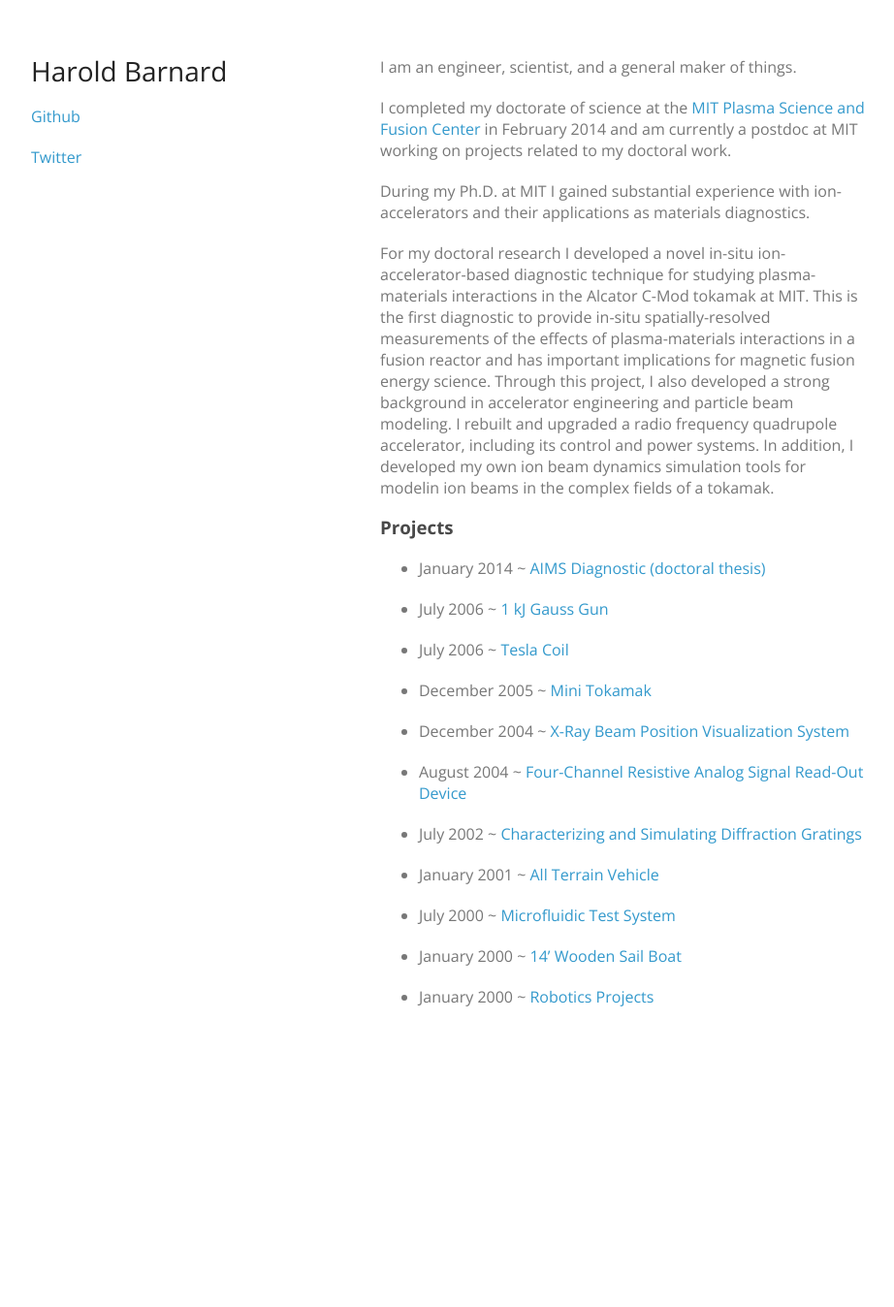
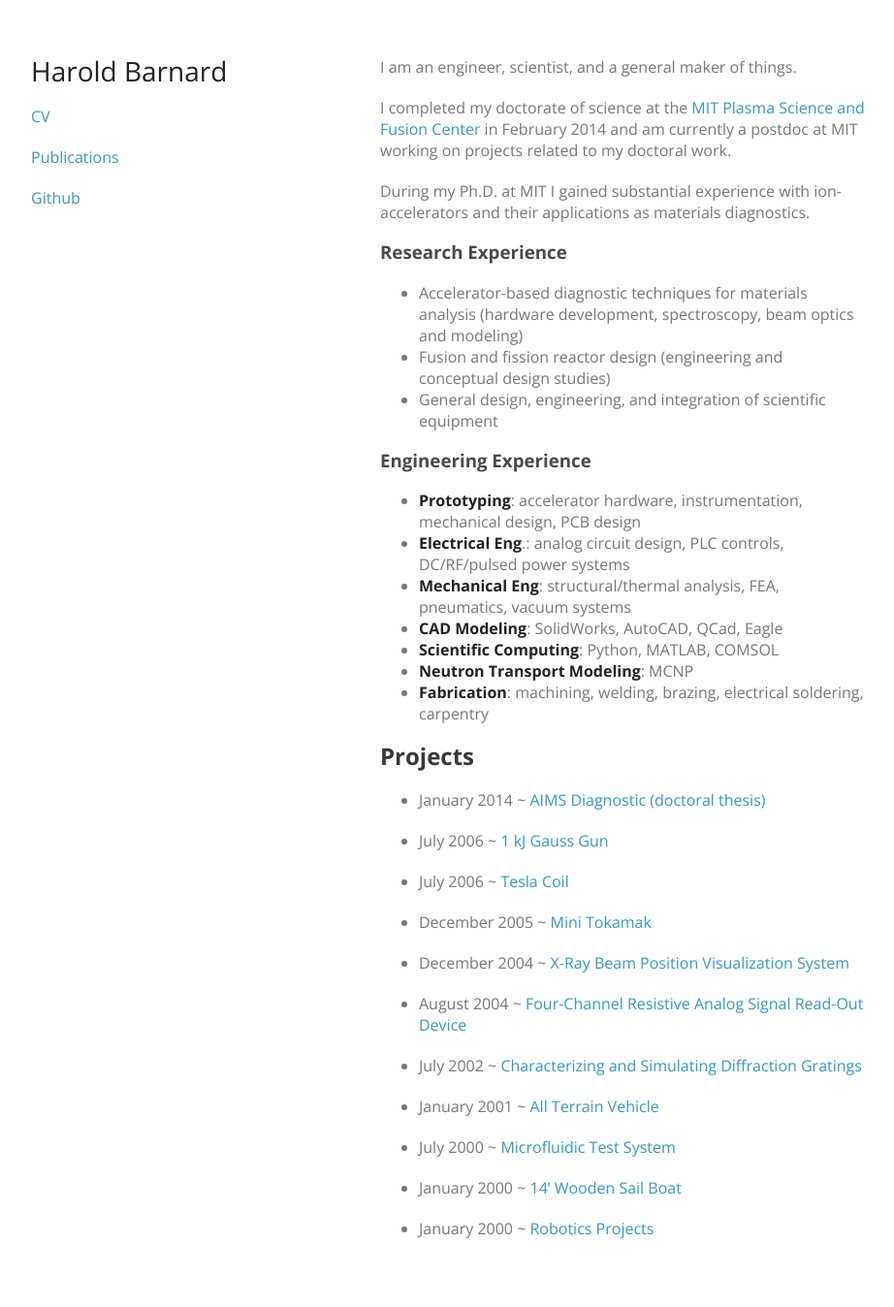
Before and after one commit to hbar/hbar.github.io, a Jekyll site: the page built from index.md, in a window 1280 px wide. Shown: the whole page at 97% size, without its empty margins (178-1100 px from the left). Built offline with Jekyll 4.4.1, drawn with Linux system fonts in a browser that asks for light colours; before the commit the page ends 1109 px from its top, so only the background shows below that.

Commit message:
some revamping of main page

```diff
--- a/_layouts/default.html
+++ b/_layouts/default.html
@@ -17,8 +17,9 @@
       <header>
         <h1><a href="/">Harold Barnard</a></h1>
 
+        <p class="view"><a href="/images/harold-barnard-cv.pdf">CV</a></p>
+        <p class="view"><a href="/pages/publications">Publications</a></p>
         <p class="view"><a href="https://github.com/hbar">Github</a></p>
-        <p class="view"><a href="https://twitter.com/haroldrobot">Twitter</a></p>
 
       </header>
       <section>
--- a/index.md
+++ b/index.md
@@ -11,16 +11,24 @@ in February 2014 and am currently a postdoc at MIT working on projects related t
 <p>During my Ph.D. at MIT I gained substantial experience with ion-accelerators and their
 applications as materials diagnostics.</p>
 
-<p>For my doctoral research I developed a novel in-situ ion-accelerator-based diagnostic technique for
-studying plasma-materials interactions in the Alcator C-Mod tokamak at MIT. This is the first
-diagnostic to provide in-situ spatially-resolved measurements of the effects of plasma-materials
-interactions in a fusion reactor and has important implications for magnetic fusion energy science.
-Through this project, I also developed a strong background in accelerator engineering and particle
-beam modeling. I rebuilt and upgraded a radio frequency quadrupole accelerator, including its control
-and power systems. In addition, I developed my own ion beam dynamics simulation tools for modelin
-ion beams in the complex fields of a tokamak.</p>
+### Research Experience
 
-### Projects
+- Accelerator-based diagnostic techniques for materials analysis (hardware development,
+spectroscopy, beam optics and modeling)
+- Fusion and fission reactor design (engineering and conceptual design studies)
+- General design, engineering, and integration of scientific equipment
+
+### Engineering Experience
+
+- **Prototyping**: accelerator hardware, instrumentation, mechanical design, PCB design
+- **Electrical Eng**.: analog circuit design, PLC controls, DC/RF/pulsed power systems
+- **Mechanical Eng**: structural/thermal analysis, FEA, pneumatics, vacuum systems
+- **CAD Modeling**: SolidWorks, AutoCAD, QCad, Eagle
+- **Scientific Computing**: Python, MATLAB, COMSOL
+- **Neutron Transport Modeling**: MCNP
+- **Fabrication**: machining, welding, brazing, electrical soldering, carpentry
+
+## Projects
 {% for post in site.posts %}
-- {{ post.date | date: '%B %Y' }} <span class="separator">~</span> [{{ post.title }}]({{ post.url }})
+  - {{ post.date | date: '%B %Y' }} <span class="separator">~</span> [{{ post.title }}]({{ post.url }})
 {% endfor %}
```
Also changed, not shown: pages/publications/index.md (added, +42 -0 lines), 1 other file.
